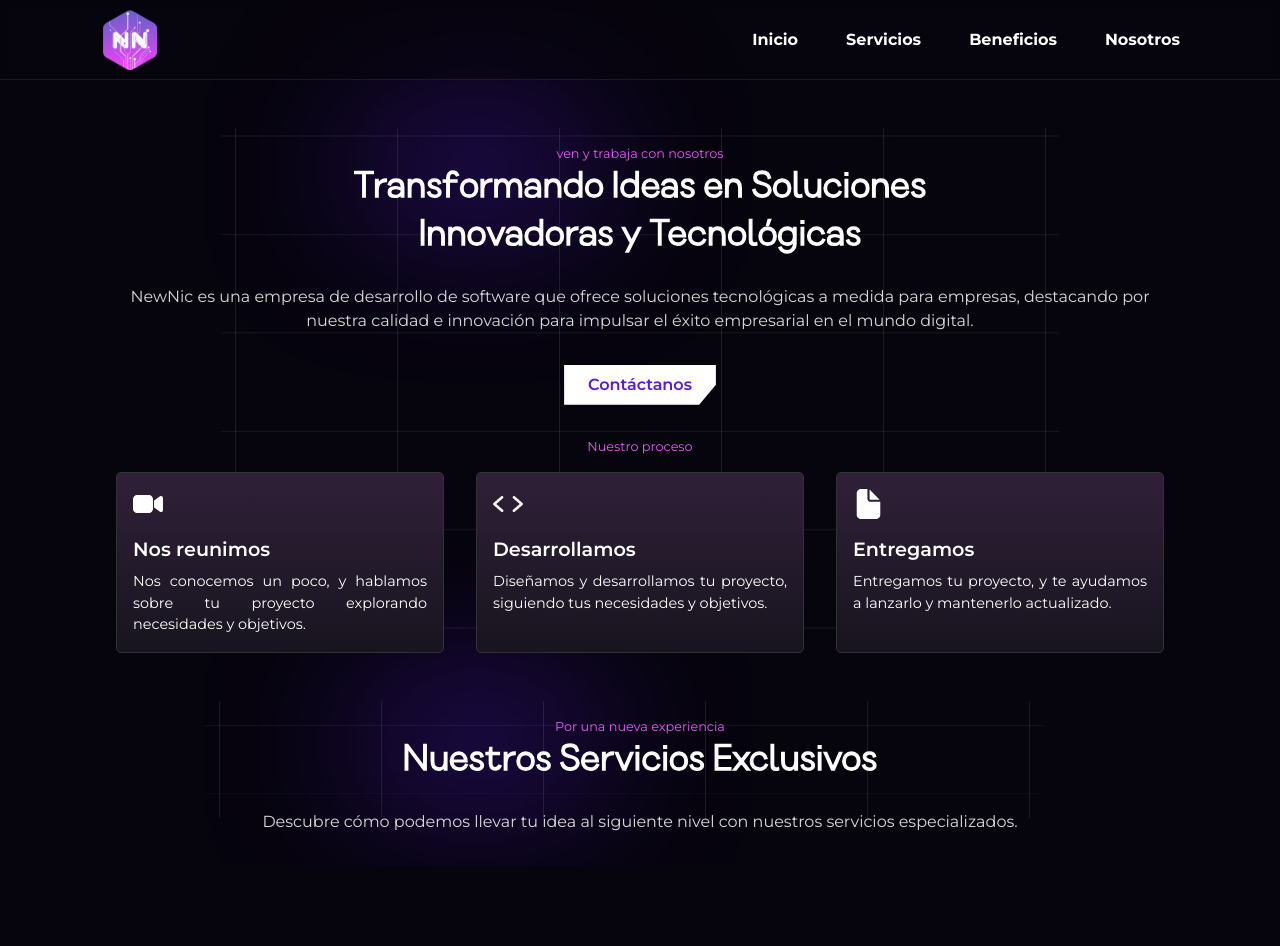
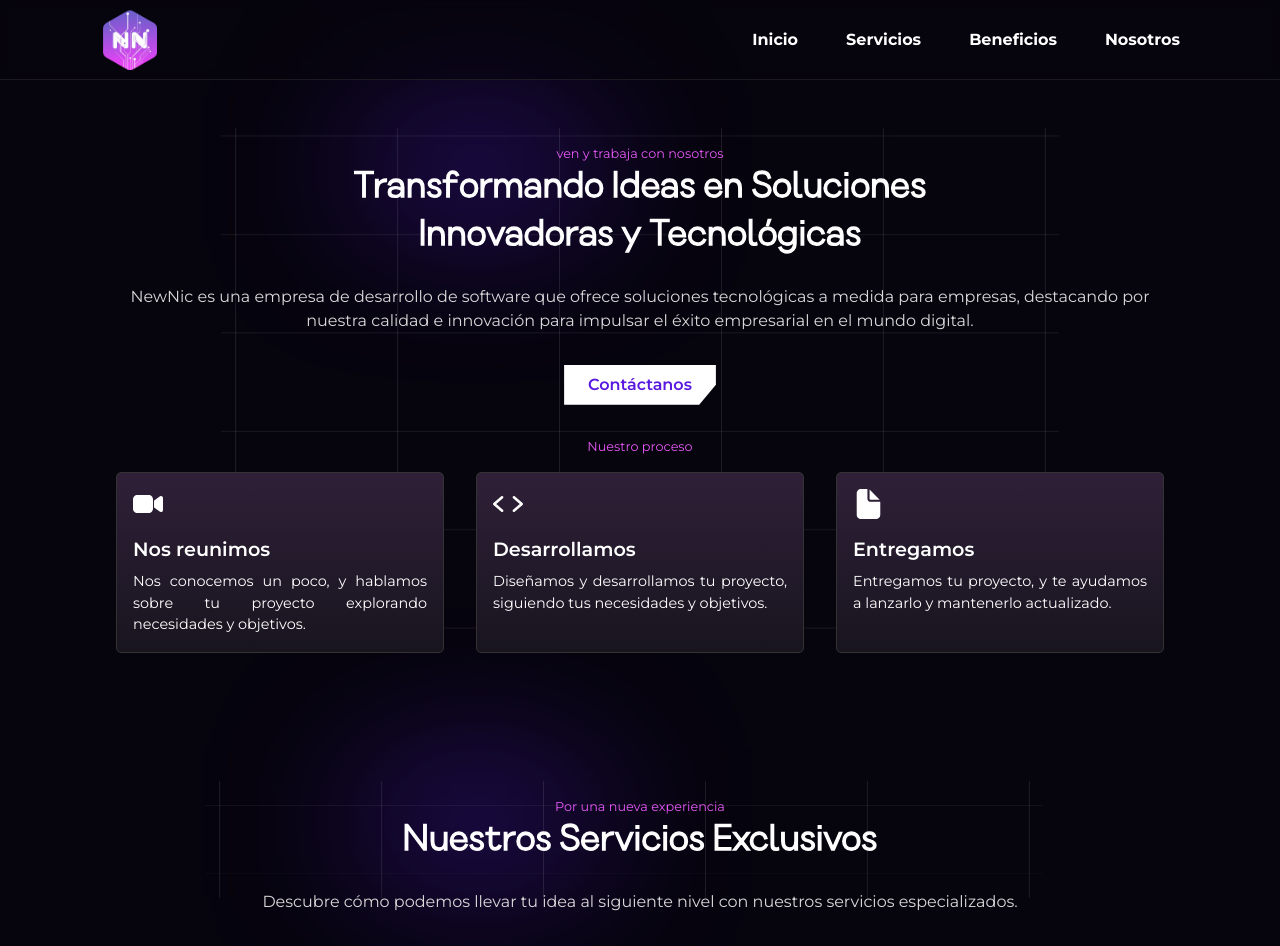
Before and after one commit to francisco-JGC/newnic.tech, a Next.js app: page / in a window 1280 px wide. Before the commit the page ends 866 px from the top, so only its background shows below. Built offline with nearby package versions, Linux system fonts and the light colour scheme.

Commit message:
style: Update SectionPage component styles
- Adjust gap between home sections in the home container
- Add nested styles for home sections in the home container

```diff
--- a/src/app/page.scss
+++ b/src/app/page.scss
@@ -1,9 +1,16 @@
 @use '@/scss/index' as *;
 
-.home-section {
+.home-container {
   display: flex;
+  width: 100%;
   flex-direction: column;
-  gap: 2em;
   align-items: center;
-  margin-top: 2em;
+  gap: 5em;
+  .home-section {
+    display: flex;
+    flex-direction: column;
+    gap: 2em;
+    align-items: center;
+    margin-top: 2em;
+  }
 }
```
